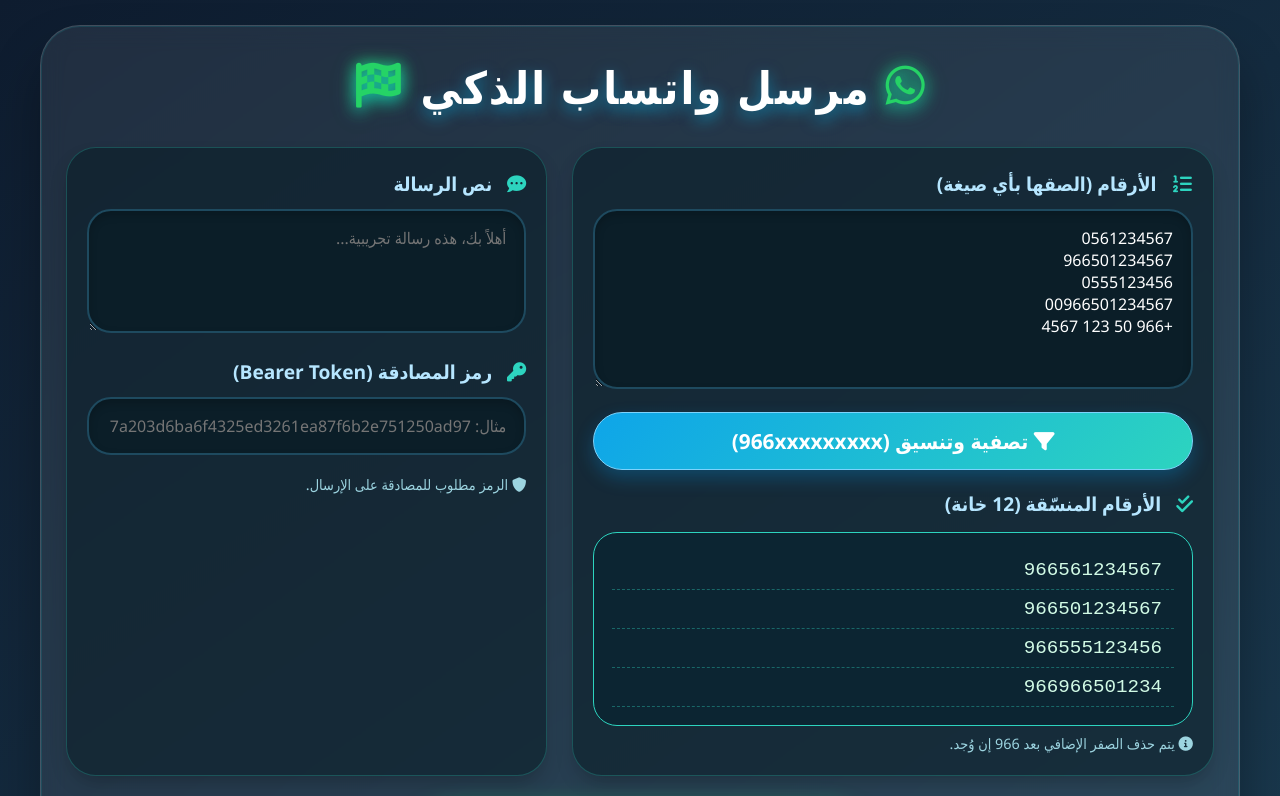
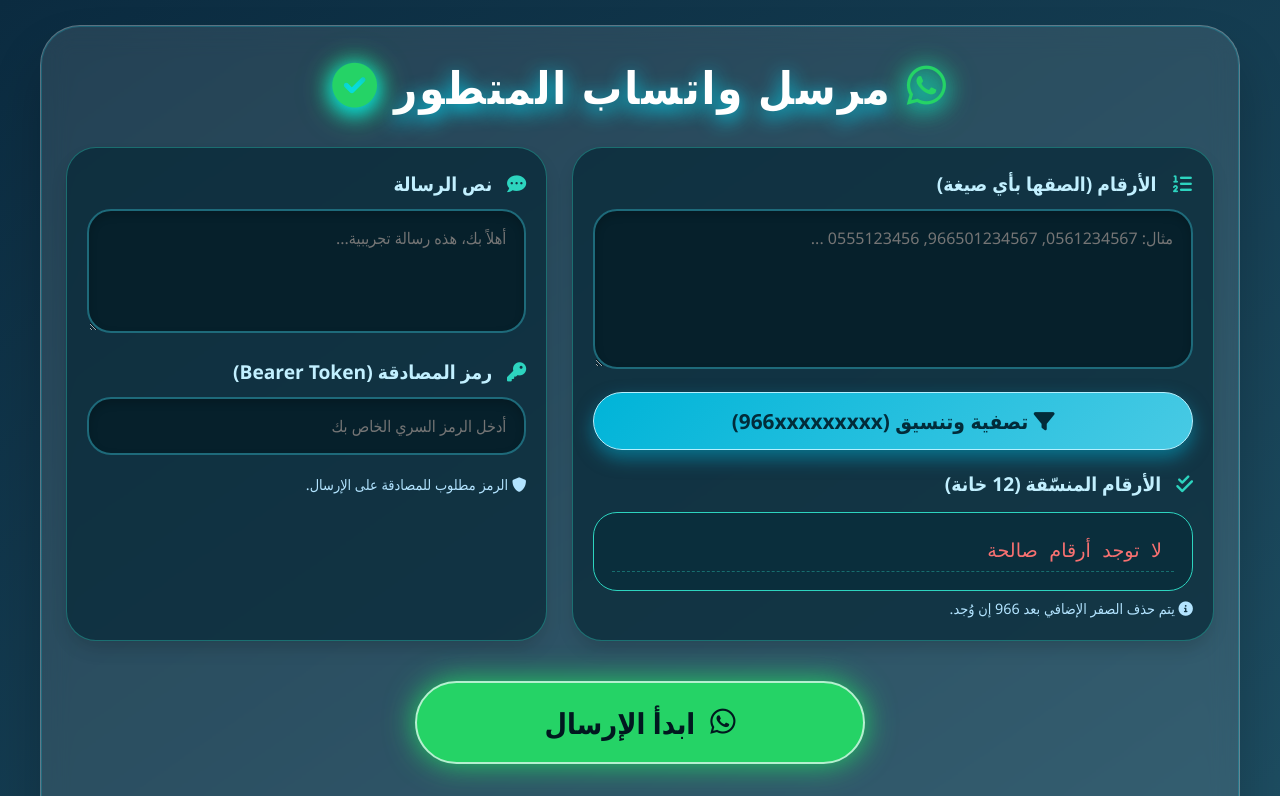
Before and after one commit to turky4500/tkwin, a plain HTML site: page index.html in a window 1280 px wide. Both pictures are taken after a click on the button "تصفية وتنسيق (966xxxxxxxxx)". Shown: the top 796 px of the page. Drawn offline with Linux system fonts and the light colour scheme.

Commit message:
Update index.html

```diff
--- a/index.html
+++ b/index.html
@@ -3,7 +3,7 @@
 <head>
     <meta charset="UTF-8">
     <meta name="viewport" content="width=device-width, initial-scale=1.0">
-    <title>مرسل واتساب المتقدم - تنسيق 966</title>
+    <title>مرسل واتساب | تنسيق 966</title>
     <!-- Font Awesome للأيقونات -->
     <link rel="stylesheet" href="https://cdnjs.cloudflare.com/ajax/libs/font-awesome/6.0.0-beta3/css/all.min.css">
     <style>
@@ -15,7 +15,7 @@
         }
 
         body {
-            background: linear-gradient(145deg, #0e1c2f 0%, #1a3a4f 100%);
+            background: linear-gradient(145deg, #0b2b40 0%, #1e4e62 100%);
             min-height: 100vh;
             padding: 25px 15px;
             display: flex;
@@ -29,15 +29,15 @@
             margin: 0 auto;
         }
 
-        /* بطاقة رئيسية زجاجية */
+        /* بطاقة زجاجية مشرقة */
         .glass-card {
-            background: rgba(255, 255, 255, 0.08);
-            backdrop-filter: blur(12px);
-            -webkit-backdrop-filter: blur(12px);
-            border: 1px solid rgba(255, 255, 255, 0.15);
+            background: rgba(255, 255, 255, 0.1);
+            backdrop-filter: blur(14px);
+            -webkit-backdrop-filter: blur(14px);
+            border: 1px solid rgba(255, 255, 255, 0.25);
             border-radius: 40px;
             padding: 30px 25px;
-            box-shadow: 0 30px 50px rgba(0, 0, 0, 0.3), 0 0 0 1px rgba(0, 255, 255, 0.1) inset;
+            box-shadow: 0 30px 50px rgba(0, 0, 0, 0.2), 0 0 0 1px rgba(0, 230, 250, 0.2) inset;
             transition: all 0.3s ease;
         }
 
@@ -48,7 +48,7 @@
             font-weight: 700;
             font-size: 2.8rem;
             letter-spacing: 2px;
-            text-shadow: 0 5px 15px #00c8ff80;
+            text-shadow: 0 5px 20px #00e5ff;
             display: flex;
             align-items: center;
             justify-content: center;
@@ -58,14 +58,14 @@
 
         h1 i {
             color: #25d366;
-            filter: drop-shadow(0 0 8px #25d366);
+            filter: drop-shadow(0 0 12px #25d366);
         }
 
         h2 {
-            color: #e0f2fe;
+            color: #e6f7ff;
             margin-bottom: 18px;
             font-size: 1.6rem;
-            border-right: 6px solid #2dd4bf;
+            border-right: 6px solid #00e5ff;
             padding-right: 20px;
         }
 
@@ -83,16 +83,16 @@
         }
 
         .input-area {
-            background: rgba(10, 30, 40, 0.6);
+            background: rgba(8, 40, 55, 0.7);
             border-radius: 30px;
             padding: 22px 20px;
-            border: 1px solid #2dd4bf40;
-            box-shadow: 0 10px 20px -5px #00000040;
+            border: 1px solid #2dd4bf60;
+            box-shadow: 0 10px 20px -5px #00000030;
         }
 
         label {
             display: block;
-            color: #b6e6ff;
+            color: #c2f0ff;
             margin-bottom: 12px;
             font-weight: 600;
             font-size: 1.2rem;
@@ -106,8 +106,8 @@
         textarea, input[type="text"], input[type="password"] {
             width: 100%;
             padding: 16px 18px;
-            background: #0b1e28;
-            border: 2px solid #1e4a5f;
+            background: #06202b;
+            border: 2px solid #1e6a7a;
             border-radius: 24px;
             color: #fff;
             font-size: 1rem;
@@ -119,17 +119,17 @@
         textarea:focus, input:focus {
             border-color: #2dd4bf;
             outline: none;
-            box-shadow: 0 0 15px #2dd4bf80, inset 0 2px 5px #000;
+            box-shadow: 0 0 18px #2dd4bf, inset 0 2px 5px #000;
         }
 
         .numbers-box {
-            min-height: 180px;
+            min-height: 160px;
         }
 
         .filter-btn {
-            background: linear-gradient(135deg, #0ea5e9, #2dd4bf);
+            background: linear-gradient(135deg, #00b4d8, #48cae4);
             border: none;
-            color: white;
+            color: #022c3a;
             padding: 14px 24px;
             font-size: 1.3rem;
             font-weight: bold;
@@ -137,22 +137,23 @@
             margin: 18px 0 10px;
             cursor: pointer;
             width: 100%;
-            box-shadow: 0 8px 18px #00a6ff40;
+            box-shadow: 0 8px 18px #00b4d880;
             transition: all 0.2s;
-            border: 1px solid #7dd3fc;
+            border: 1px solid #b5f0ff;
         }
 
         .filter-btn:hover {
             transform: scale(1.02);
             box-shadow: 0 10px 25px #2dd4bf;
-            background: linear-gradient(135deg, #0284c7, #14b8a6);
+            background: linear-gradient(135deg, #0096c7, #00b4d8);
+            color: white;
         }
 
         .formatted-list {
-            background: #0c2532;
+            background: #0a2e3c;
             border-radius: 24px;
             padding: 18px;
-            max-height: 250px;
+            max-height: 240px;
             overflow-y: auto;
             border: 1px solid #2dd4bf;
             margin-top: 15px;
@@ -166,6 +167,16 @@
             font-size: 1.2rem;
         }
 
+        .counter-badge {
+            display: inline-block;
+            background: #2dd4bf;
+            color: #021e26;
+            padding: 5px 15px;
+            border-radius: 40px;
+            font-weight: bold;
+            margin-right: 10px;
+        }
+
         .token-box {
             margin-top: 20px;
         }
@@ -177,7 +188,7 @@
 
         .send-btn {
             background: #25d366;
-            color: #000;
+            color: #01181f;
             font-weight: bold;
             font-size: 1.8rem;
             padding: 20px 40px;
@@ -193,7 +204,7 @@
             align-items: center;
             justify-content: center;
             gap: 15px;
-            border: 2px solid #a7f3d0;
+            border: 2px solid #b5f0d0;
         }
 
         .send-btn:disabled {
@@ -204,12 +215,13 @@
         }
 
         .stop-btn {
-            background: #ef4444;
-            color: white;
-            box-shadow: 0 0 20px #ef4444;
+            background: #ff7b7b;
+            color: #1e0000;
+            box-shadow: 0 0 20px #ff7b7b;
             font-size: 1.4rem;
             padding: 15px 30px;
             margin-right: 15px;
+            border: 2px solid #ffc2c2;
         }
 
         .progress-panel {
@@ -273,12 +285,12 @@
         }
 
         .tag-pending {
-            background: #713f12;
+            background: #b45309;
             border-color: #fde047;
         }
 
         .tag-error {
-            background: #7f1d1d;
+            background: #991b1b;
             border-color: #fca5a5;
         }
 
@@ -294,19 +306,28 @@
         }
 
         .footer-note {
-            color: #94a3b8;
+            color: #b3e4ff;
             text-align: center;
             margin-top: 25px;
         }
 
-        i {
-            pointer-events: none;
+        .small-note {
+            color: #b3e4ff;
+            font-size: 0.9rem;
+            margin-top: 8px;
         }
 
-        .small-note {
-            color: #9cd4e0;
-            font-size: 0.9rem;
-            margin-top: 8px;
+        /* ملخص الأرقام */
+        .summary-box {
+            background: #144a5e;
+            border-radius: 20px;
+            padding: 12px 18px;
+            margin: 15px 0;
+            color: #fff;
+            display: flex;
+            align-items: center;
+            justify-content: space-between;
+            border: 1px solid #00e5ff;
         }
     </style>
 </head>
@@ -315,8 +336,8 @@
     <div class="glass-card">
         <h1>
             <i class="fab fa-whatsapp"></i>
-            مرسل واتساب الذكي
-            <i class="fas fa-flag-checkered"></i>
+            مرسل واتساب المتطور
+            <i class="fas fa-check-circle"></i>
         </h1>
 
         <!-- تنبيه استئناف الجلسة -->
@@ -334,6 +355,13 @@
                 <label><i class="fas fa-list-ol"></i> الأرقام (الصقها بأي صيغة)</label>
                 <textarea id="rawNumbers" class="numbers-box" placeholder="مثال: 0561234567, 966501234567, 0555123456 ..."></textarea>
                 <button class="filter-btn" id="filterBtn"><i class="fas fa-filter"></i> تصفية وتنسيق (966xxxxxxxxx)</button>
+
+                <!-- ملخص سريع -->
+                <div id="quickSummary" class="summary-box" style="display: none;">
+                    <span><i class="fas fa-check-circle" style="color:#2dd4bf;"></i> <span id="validCount">0</span> رقم صالح</span>
+                    <span><i class="fas fa-info-circle"></i> سيتم الإرسال لهذه الأرقام</span>
+                </div>
+
                 <div style="margin-top: 10px;">
                     <label><i class="fas fa-check-double"></i> الأرقام المنسّقة (12 خانة)</label>
                     <div id="formattedContainer" class="formatted-list">
@@ -352,7 +380,7 @@
 
                 <div class="token-box">
                     <label><i class="fas fa-key"></i> رمز المصادقة (Bearer Token)</label>
-                    <input type="password" id="apiToken" placeholder="مثال: 7a203d6ba6f4325ed3261ea87f6b2e751250ad97" value="">
+                    <input type="password" id="apiToken" placeholder="أدخل الرمز السري الخاص بك" value="" autocomplete="off">
                 </div>
                 <div class="small-note" style="margin-top: 20px;">
                     <i class="fas fa-shield-alt"></i> الرمز مطلوب للمصادقة على الإرسال.
@@ -407,6 +435,8 @@
         const resumeBanner = document.getElementById('resumeBanner');
         const resumeYesBtn = document.getElementById('resumeYesBtn');
         const resumeNoBtn = document.getElementById('resumeNoBtn');
+        const quickSummary = document.getElementById('quickSummary');
+        const validCountSpan = document.getElementById('validCount');
 
         // حالة التطبيق
         let formattedNumbers = [];            // الأرقام بعد التنسيق (نظيفة)
@@ -424,50 +454,41 @@
 
         // ---------- دوال مساعدة للتنسيق (966 + 9 أرقام) ----------
         function formatSingleNumber(raw) {
-            // إزالة كل شيء غير الأرقام
             let digits = raw.replace(/\D/g, '');
             if (digits.length === 0) return null;
 
-            // إذا بدأ بـ 0 (محلي) نحذف الأصفار البادئة ثم نضيف 966
             if (digits.startsWith('0')) {
-                digits = digits.replace(/^0+/, ''); // حذف كل الأصفار من البداية
+                digits = digits.replace(/^0+/, '');
                 if (digits.length === 0) return null;
                 digits = '966' + digits;
             }
             else if (digits.startsWith('966')) {
-                // لدينا 966 في البداية، نتأكد من إزالة الصفر مباشرة بعد 966 إن وجد
-                let afterPrefix = digits.substring(3); // ما بعد 966
+                let afterPrefix = digits.substring(3);
                 if (afterPrefix.startsWith('0')) {
                     afterPrefix = afterPrefix.replace(/^0+/, '');
                 }
                 digits = '966' + afterPrefix;
             } else {
-                // أي حالة أخرى نضيف 966
                 digits = '966' + digits;
             }
 
-            // الآن نتأكد أن الطول 12 (966 + 9 أرقام)
             if (digits.length > 12) {
                 digits = digits.substring(0, 12);
-            } else if (digits.length < 12) {
-                // إذا كان أقل من 12 نتركه كما هو (قد يكون ناقص) لكن المستخدم سيرى
-                // يمكن إضافة تحذير لكن نكتفي
             }
             return digits;
         }
 
         function processNumbers(inputText) {
-            const lines = inputText.split(/\n|,|;|\s+/); // فصل بأي فاصل شائع
+            const lines = inputText.split(/\n|,|;|\s+/);
             const formatted = [];
             for (let line of lines) {
                 line = line.trim();
                 if (line === '') continue;
                 const formattedNum = formatSingleNumber(line);
-                if (formattedNum && formattedNum.length >= 11) { // على الأقل 11 رقم (966xxxxxxxx)
+                if (formattedNum && formattedNum.length >= 11) {
                     formatted.push(formattedNum);
                 }
             }
-            // إزالة التكرارات
             return [...new Set(formatted)];
         }
 
@@ -475,6 +496,7 @@
             formattedContainer.innerHTML = '';
             if (numbers.length === 0) {
                 formattedContainer.innerHTML = '<div style="color: #f87171;">لا توجد أرقام صالحة</div>';
+                quickSummary.style.display = 'none';
                 return;
             }
             numbers.forEach(num => {
@@ -482,6 +504,8 @@
                 div.textContent = num;
                 formattedContainer.appendChild(div);
             });
+            validCountSpan.textContent = numbers.length;
+            quickSummary.style.display = 'flex';
         }
 
         // ---------- تخزين / استعادة الجلسة ----------
@@ -516,7 +540,6 @@
             localStorage.removeItem(STORAGE_KEY);
         }
 
-        // عرض بانر الاستئناف عند وجود جلسة غير مكتملة
         function checkForResume() {
             const session = loadSession();
             if (session && session.sendingActive === true && session.formattedNumbers && session.formattedNumbers.length > 0) {
@@ -526,7 +549,6 @@
             }
         }
 
-        // استئناف الإرسال
         function resumeSending() {
             const session = loadSession();
             if (!session) return false;
@@ -545,7 +567,6 @@
             renderStatusList();
             updateProgress();
 
-            // استمرار الإرسال من النقطة الحالية
             if (currentIndex < totalNumbers) {
                 scheduleNextSend();
             } else {
@@ -583,7 +604,6 @@
             progressBar.style.width = percent + '%';
         }
 
-        // إنهاء الإرسال
         function finishSending() {
             sendingActive = false;
             sendBtn.style.display = 'inline-flex';
@@ -592,7 +612,6 @@
             clearSession();
         }
 
-        // إرسال رسالة واحدة
         async function sendMessage(number) {
             const token = apiTokenInput.value.trim();
             if (!token) throw new Error('الرجاء إدخال رمز المصادقة');
@@ -618,7 +637,6 @@
             return await response.json();
         }
 
-        // جدولة الإرسال التالي
         function scheduleNextSend() {
             if (!sendingActive) return;
             if (timeoutId) clearTimeout(timeoutId);
@@ -631,14 +649,12 @@
             const currentNumber = formattedNumbers[currentIndex];
             currentActionSpan.textContent = `⏱️ جاري التحضير لإرسال ${currentNumber} ...`;
 
-            // تنفيذ الإرسال الفعلي
             const performSend = async () => {
                 if (!sendingActive) return;
                 try {
                     currentActionSpan.textContent = `📤 جاري إرسال ${currentNumber} ...`;
                     await sendMessage(currentNumber);
 
-                    // نجاح
                     sendStatuses[currentIndex] = 'sent';
                 } catch (err) {
                     console.error(err);
@@ -650,11 +666,9 @@
                 updateProgress();
                 saveSession();
 
-                // الانتقال للرقم التالي
                 currentIndex++;
 
                 if (currentIndex < totalNumbers && sendingActive) {
-                    // تأخير عشوائي بين 3 دقائق (180000 مللي) و 13 دقيقة (780000 مللي)
                     const minDelay = 3 * 60 * 1000;
                     const maxDelay = 13 * 60 * 1000;
                     const delay = Math.floor(Math.random() * (maxDelay - minDelay + 1)) + minDelay;
@@ -672,11 +686,10 @@
                 }
             };
 
-            // البدء فوراً بدون تأخير للرقم الحالي
             performSend();
         }
 
-        // بدء عملية إرسال جديدة
+        // بدء عملية إرسال جديدة مع تأكيد
         function startSending() {
             if (formattedNumbers.length === 0) {
                 alert('الرجاء تصفية الأرقام أولاً.');
@@ -687,7 +700,12 @@
                 return;
             }
 
-            // إعادة تعيين الحالة
+            // مربع حوار تأكيدي يوضح العدد
+            const confirmMsg = `سيتم إرسال الرسالة إلى ${formattedNumbers.length} رقم.\n\nهل تريد المتابعة؟`;
+            if (!confirm(confirmMsg)) {
+                return;
+            }
+
             sendingActive = true;
             currentIndex = 0;
             totalNumbers = formattedNumbers.length;
@@ -714,7 +732,6 @@
             sendBtn.style.display = 'inline-flex';
             stopBtn.style.display = 'none';
             currentActionSpan.textContent = '⏸️ تم إيقاف الإرسال يدوياً.';
-            // حفظ الحالة لإمكانية الاستئناف
             saveSession();
         }
 
@@ -723,17 +740,12 @@
             const rawText = rawNumbersArea.value;
             formattedNumbers = processNumbers(rawText);
             updateFormattedDisplay(formattedNumbers);
-            // تحديث الجلسة (بدون إرسال)
-            if (formattedNumbers.length) {
-                // لا نغير sendingActive
-            }
         });
 
         sendBtn.addEventListener('click', startSending);
 
         stopBtn.addEventListener('click', stopSending);
 
-        // استئناف الجلسة
         resumeYesBtn.addEventListener('click', () => {
             resumeSending();
         });
@@ -743,7 +755,6 @@
             resumeBanner.style.display = 'none';
         });
 
-        // قبل إغلاق الصفحة - تحذير بسيط
         window.addEventListener('beforeunload', (e) => {
             if (sendingActive) {
                 saveSession();
@@ -752,17 +763,14 @@
             }
         });
 
-        // عند التحميل: التحقق من وجود جلسة
         window.addEventListener('load', () => {
             checkForResume();
-            // إذا كان هناك جلسة غير نشطة لكن sendingActive=false قد نعرضها فقط
         });
 
-        // تحديث الجلسة عند تغيير الحقول المهمة
         messageText.addEventListener('input', () => { if (sendingActive) saveSession(); });
         apiTokenInput.addEventListener('input', () => { if (sendingActive) saveSession(); });
 
-        // إضافة لمسة: إذا كان هناك أرقام منسقة مسبقاً في الجلسة نعرضها
+        // استعادة بيانات الجلسة إذا كانت محفوظة (بدون تفعيل الإرسال التلقائي)
         const savedSession = loadSession();
         if (savedSession && savedSession.formattedNumbers) {
             formattedNumbers = savedSession.formattedNumbers;
@@ -771,8 +779,7 @@
             if (savedSession.token) apiTokenInput.value = savedSession.token;
         }
 
-        // للراحة: مثال أولي في حقل الأرقام
-        rawNumbersArea.value = '0561234567\n966501234567\n0555123456\n00966501234567\n+966 50 123 4567';
+        // ملاحظة: تم إزالة النص التجريبي من حقل الأرقام وحقل التوكن فارغ تماماً
     })();
 </script>
 </body>
```
